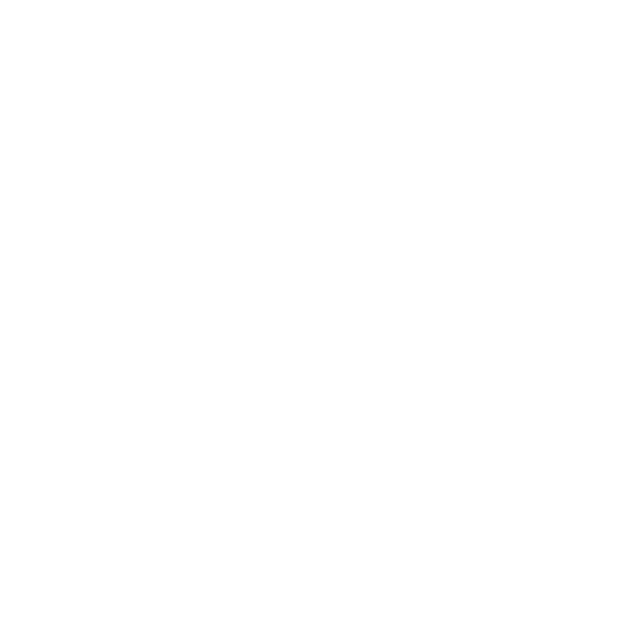
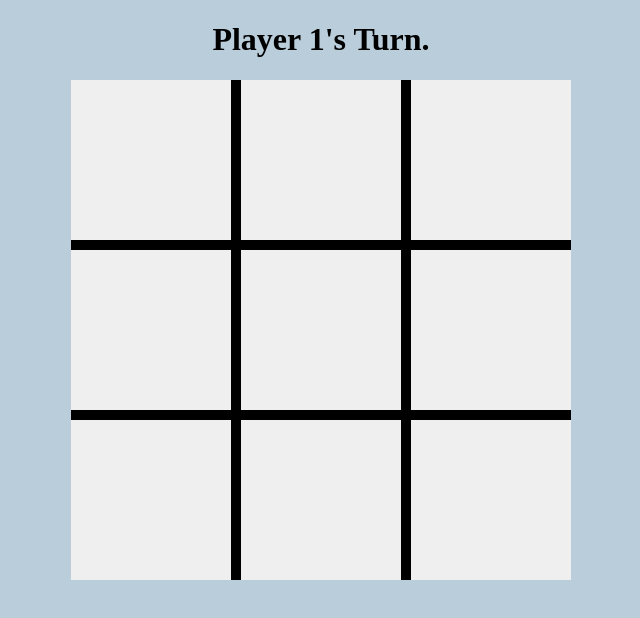
Before and after one commit to kyledinardi/odin-tic-tac-toe, a plain HTML site: page index.html in a window 1280 px wide. Shown: the whole page, without its empty margins (319-959 px from the left). Drawn offline with Linux system fonts and the light colour scheme.

Commit message:
Create graphical user interface

```diff
--- a/index.html
+++ b/index.html
@@ -8,6 +8,7 @@
   <script src="tic_tac_toe.js" defer></script>
 </head>
 <body>
-
+  <h1 class="message"></h1>
+  <div class="board"></div>
 </body>
 </html>
--- a/style.css
+++ b/style.css
@@ -0,0 +1,24 @@
+:root {
+  background-color: #B9CDDA;
+}
+
+.message {
+  text-align: center;
+}
+
+.board {
+  height: 500px;
+  width: 500px;
+  background-color: black;
+  display: grid;
+  grid-template-columns: repeat(3, 1fr);
+  grid-template-rows: repeat(3, 1fr);
+  gap: 10px;
+  margin: auto;
+}
+
+.cell {
+  border: none;
+  padding: 0;
+  font-size: 8rem;
+}
--- a/tic_tac_toe.js
+++ b/tic_tac_toe.js
@@ -11,10 +11,6 @@ const gameboard = (function() {
     board[row][column] = mark;
   };
 
-  const printBoard = () => {
-    console.table(board);
-  };
-
   const containsSpace = () => {
     for(let i = 0; i < 3; i++){
       for(let j = 0; j < 3; j++){
@@ -26,7 +22,7 @@ const gameboard = (function() {
     return false;
   };
 
-  return {getBoard, addMark, printBoard, containsSpace};
+  return {getBoard, addMark, containsSpace};
 })();
 
 function createPlayer(name, mark) {
@@ -36,45 +32,39 @@ function createPlayer(name, mark) {
 }
 
 const gameController = (function(playerOneName, playerTwoName) {
-  const playerOne = createPlayer(playerOneName, 'x');
-  const playerTwo = createPlayer(playerTwoName, '○');
+  const playerOne = createPlayer(playerOneName, 'X');
+  const playerTwo = createPlayer(playerTwoName, 'O');
+  let isGameOver = false;
   let currentPlayer = playerOne;
+  let message = `${currentPlayer.getName()}'s Turn.`
   const getCurrentPlayer = () => currentPlayer;
-  let isWin = false;
+  const getMessage = () => message;
 
   const changeTurn = () => {
     currentPlayer = currentPlayer === playerOne ? playerTwo : playerOne;
   };
 
-  const startNewRound = () => {
-    gameboard.printBoard();
-    console.log(`${currentPlayer.getName()}'s turn.`)
-  };
-
   const playRound = (row, column) => {
-    if(isWin) return;
-    if(gameboard.getBoard()[row][column] !== ' '){
-      console.log('That space is already marked.');
-      return;
-    }
+    if(isGameOver || gameboard.getBoard()[row][column] !== ' ') return;
 
     gameboard.addMark(row, column, currentPlayer.getMark());
 
     if(checkWin(row, column)){
-      gameboard.printBoard();
-      console.log(`${currentPlayer.getName()} wins.`)
-      isWin = true;
+      message = `${currentPlayer.getName()} Wins.`;
+      isGameOver = true;
     } else if(!gameboard.containsSpace()) {
-      gameboard.printBoard();
-      console.log('All spaces filled. Game ends in a draw.')
+      message = 'Game Over: Draw.';
+      isGameOver = true;
     } else {
     changeTurn();
-    startNewRound();
+    message = `${currentPlayer.getName()}'s Turn.`
     }
   };
 
   const checkWin = (row, column) => {
     const board = gameboard.getBoard();
+    row = parseInt(row);
+    column = parseInt(column);
 
     if(
       board[row][column] === board[row][(column + 1) % 3] &&
@@ -82,20 +72,17 @@ const gameController = (function(playerOneName, playerTwoName) {
       ) {
       return true;
     }
-
     if(
       board[row][column] === board[(row + 1) % 3][column] &&
       board[row][column] === board[(row + 2) % 3][column]
       ) {
       return true;
     }
-
     if(row === column){
       if(board[0][0] === board[1][1] && board[0][0] === board[2][2]) {
         return true;
       }
     }
-
     if(row === 2 - column){
       if(board[0][2] === board[1][1] && board[0][2] === board[2][0]) {
         return true;
@@ -105,6 +92,40 @@ const gameController = (function(playerOneName, playerTwoName) {
     return false;
   };
 
-  startNewRound();
-  return {getCurrentPlayer, playRound};
-})('Player one', 'Player two');
+  return {getCurrentPlayer, getMessage, playRound};
+})('Player 1', 'Player 2');
+
+const displayController = (function() {
+  const message = document.querySelector('.message');
+  const boardDiv = document.querySelector('.board')
+
+  const buildBoard = () => {
+    boardDiv.textContent = '';
+    const board = gameboard.getBoard();
+    message.textContent = gameController.getMessage();
+
+    board.forEach((row, i) => {
+      row.forEach((cell, j) => {
+        const cellBtn = document.createElement('button');
+        cellBtn.setAttribute('class', 'cell');
+        cellBtn.setAttribute('data-row', i);
+        cellBtn.setAttribute('data-column', j);
+        cellBtn.textContent = cell;
+        boardDiv.appendChild(cellBtn);
+      });
+    });
+  }
+
+  function clickHandler(e) {
+    const row = e.target.dataset.row;
+    const column = e.target.dataset.column;
+
+    if(!row || !column) return;
+
+    gameController.playRound(e.target.dataset.row, e.target.dataset.column);
+    buildBoard();
+  }
+
+  boardDiv.addEventListener('click', clickHandler);
+  buildBoard();
+})();
```
